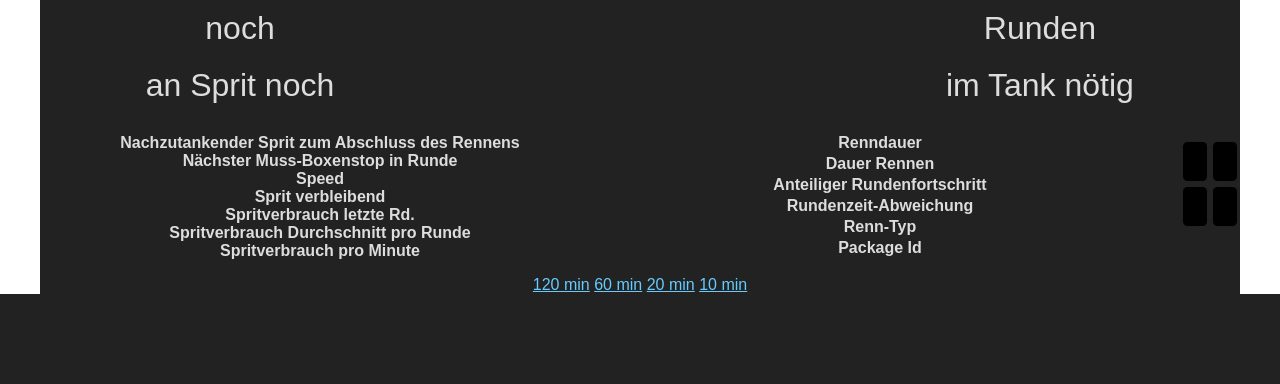
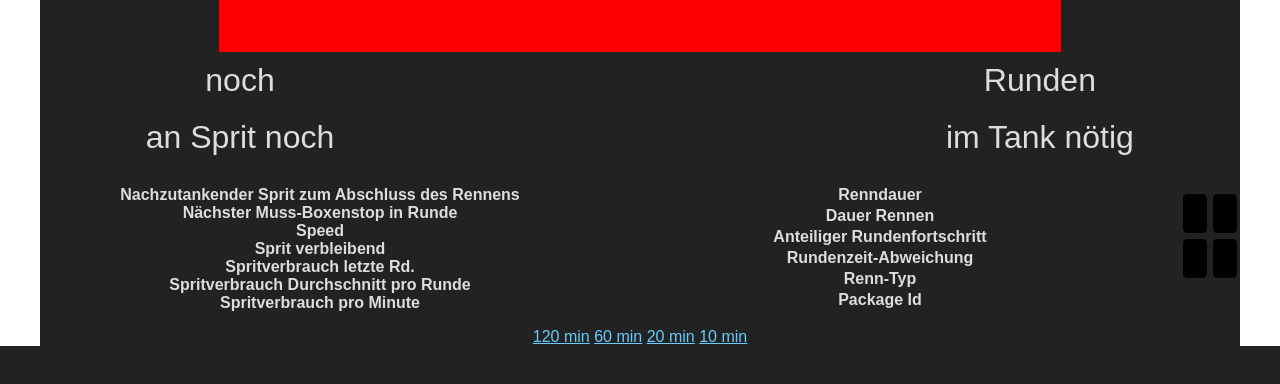
Before and after one commit to snipem/gt7fuel, a plain HTML site: page index.html in a window 1280 px wide. Drawn offline with Linux system fonts and the light colour scheme.

Commit message:
Nicer html

```diff
--- a/index.html
+++ b/index.html
@@ -82,8 +82,11 @@
 
     .alert_stripe {
         /*background-color: #ffffff00;*/
-        height: 10px;
+        height: 50px;
+        width: 70%;
+        border: 1px solid red;
         background-color: red;
+        margin: auto;
     }
 
     /* Letzter Element in der ersten Spalte */
@@ -128,8 +131,8 @@
 
 </style>
 <body>
+<div class="alert_stripe" id="alert_stripe_top"></div>
 <div class="row">
-    <div class="alert_stripe" id="alert_stripe_top"></div>
     <div class="column titles">
         noch
     </div>
```
